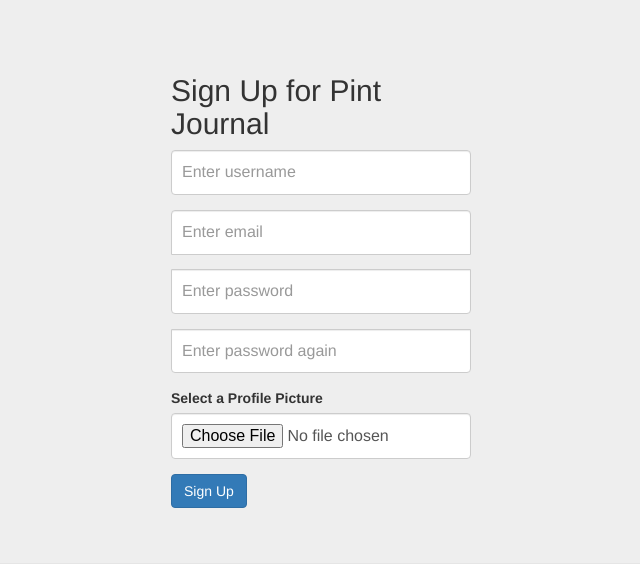
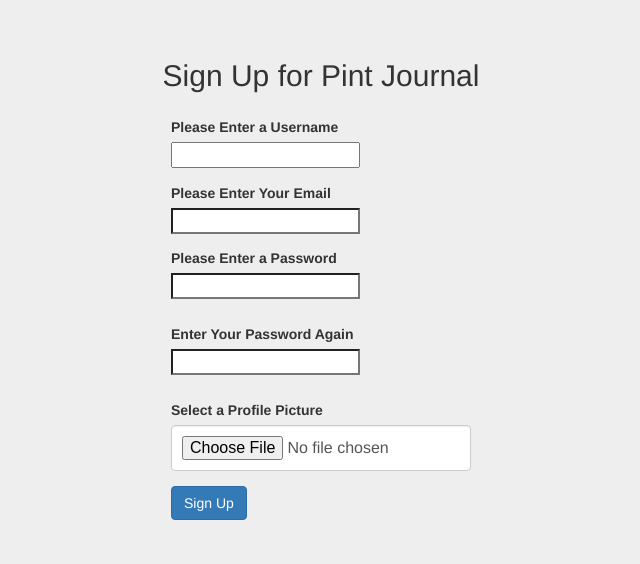
Before and after one commit to daterrell2/pint-journal, a Django app: template templates/pints_user/register.html in a window 1280 px wide. Shown: the part 51-615 px from the top of the page, without its empty margins (319-959 px from the left). Run offline with Django 3.2, Linux system fonts and the light colour scheme; the template is opened without the code that fills it, so the values that code supplies are empty, except form fields; tables that the repository leaves empty hold one stand-in row (values such as "Sample post"); form fields are guessed from the names that the template uses; some libraries are stand-ins or nearby versions.

Commit message:
Fixed registration template. Registration is now working

```diff
--- a/static/css/signin.css
+++ b/static/css/signin.css
@@ -36,9 +36,3 @@
   border-top-left-radius: 0;
   border-top-right-radius: 0;
 }
-
-.form-group {
-  position: relative;
-  width: auto;
-
-}
--- a/templates/pints_user/register.html
+++ b/templates/pints_user/register.html
@@ -4,29 +4,28 @@
 
 
 {% block body_block %}
+    <h2 class="form-signin-heading text-center">Sign Up for Pint Journal</h2>
 	<form class="form-signin" role="form"  method="post" action="{% url 'register' %}">
 		{% csrf_token %}
 
-		<h2 class="form-signin-heading">Sign Up for Pint Journal</h2>
-
 		<div class="form-group">
- 			<p class="required"> <label class="sr-only" for="id_username">Please Enter a Username</label>
-     		<input class="form-control"  id="id_username" maxlength="30" name="username" type="text"  placeholder="Enter username"/>{{user_form.errors.username}}</p>
+ 			<p class="required"> <label for="id_username">Please Enter a Username</label>
+ 			{{ user_form.username }} {{user_form.errors.username}}</p>
 		</div>
 
  		<div class="form-group">
-    		<p class="required"><label class="sr-only" for="id_email">Please Enter Your Email</label>
-        	<input class="form-control" id="id_email" name="email" type="email" placeholder="Enter email" /></p>
+    		<p class="required"><label for="id_email">Please Enter Your Email</label>
+    		{{ user_form.email }} {{user_form.errors.email }}</p>
  		</div>
 
 		<div class="form-group">
-    		<p class="required"><label class="sr-only" for="id_password1">Please Enter a Password</label>
-        	<input class="form-control" id="id_password1" name="password" type="password" placeholder="Enter password" /></p>
+    		<p class="required"><label for="id_password1">Please Enter a Password</label>
+    		{{ user_form.password }} {{user_form.errors.password }}</p>
 		</div>
 
 		<div class="form-group">
-    		<p class="required"><label class="sr-only" for="id_password2">Enter Your Password Again</label>
- 			<input class="form-control" id="id_password2" name="password" type="password" placeholder="Enter password again" /></p>
+    		<p class="required"><label for="id_password2">Enter Your Password Again</label>
+    		{{ user_form.password }} {{ user_form.errors.password }}</p>
 		</div>
 
 		<div class="form-group">
```
